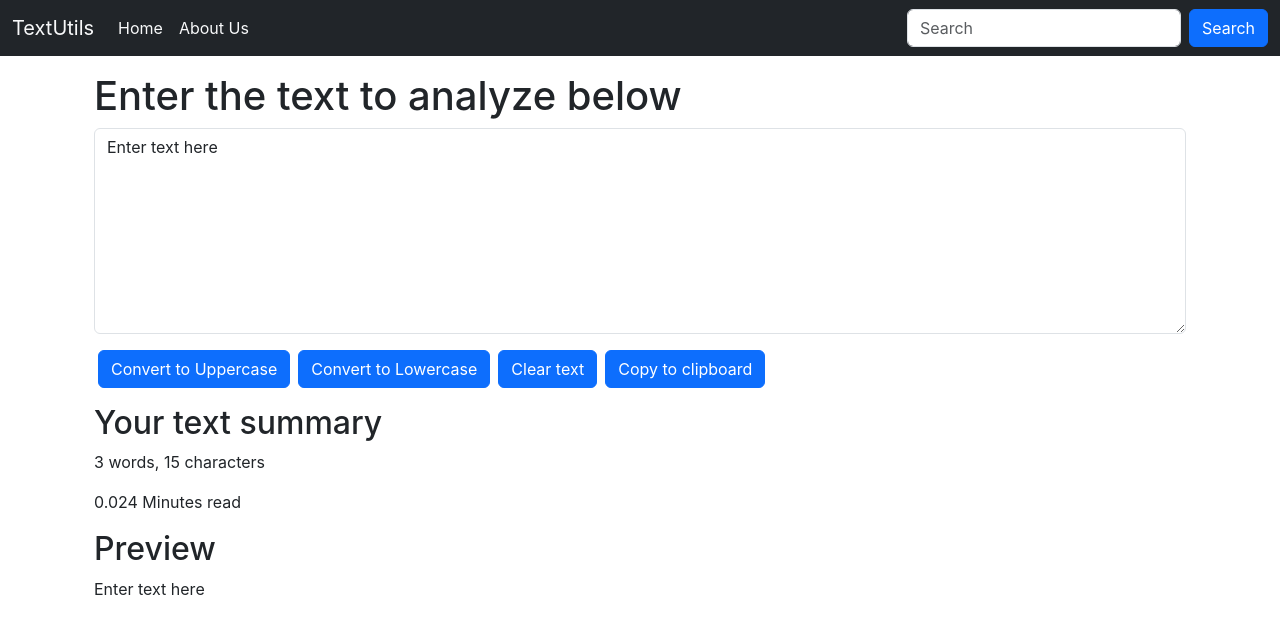
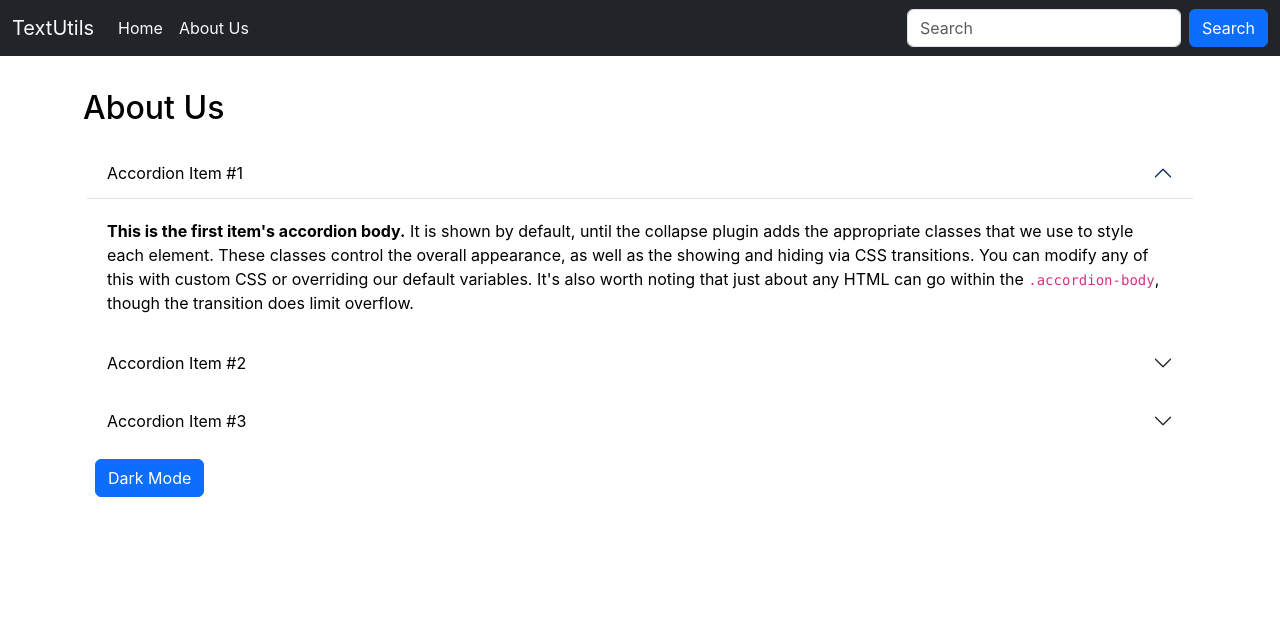
Before and after one commit to sameehana18/TextUtils, a React (Create React App) app: page / in a window 1280 px wide. Shown: the top 634 px of the page. Built offline with nearby package versions, Linux system fonts and the light colour scheme.

Commit message:
made about us page and added dark mode feature using state

```diff
--- a/src/App.js
+++ b/src/App.js
@@ -2,14 +2,16 @@
 import './App.css';
 import Navbar from './components/Navbar';
 import TextForm from './components/TextForm';
+import About from './components/About';
 
 function App() {
   return (
     <>
     <Navbar title="TextUtils" aboutText="About Us"/>
-    <div className="container my-3">
+    {/* <div className="container my-3">
       <TextForm heading="Enter the text to analyze below"/>
-    </div>
+    </div> */}
+    <About />
     </>
   );
 }
--- /dev/null
+++ b/src/components/About.js
@@ -0,0 +1,135 @@
+import React, { useState } from "react";
+
+export default function About() {
+
+  const [myStyle, setMyStyle] =  useState({
+    color: 'black',
+    backgroundColor: 'white',
+    border: '1px solid white'
+  })
+
+  const [btnText, setBtnText] = useState("Dark Mode")
+
+  const toggleStyle = () => {
+    if(myStyle.color === 'black'){
+      setMyStyle({
+        color: 'white',
+        backgroundColor: 'black',
+        border: '2px solid white'
+      })
+      setBtnText("Light Mode")
+    }else {
+      setMyStyle({
+        color: 'black',
+        backgroundColor: 'white'
+      })
+      setBtnText("Dark Mode")
+    }
+  }
+  return (
+    <div className="container my-3" style={myStyle}>
+      <h2 className="my-3">About Us</h2>
+      <div className="accordion" id="accordionExample" style={myStyle}>
+        <div className="accordion-item" style={myStyle}>
+          <h2 className="accordion-header" style={myStyle}>
+            <button
+              className="accordion-button"
+              type="button"
+              data-bs-toggle="collapse"
+              data-bs-target="#collapseOne"
+              aria-expanded="true"
+              aria-controls="collapseOne"
+              style={myStyle}
+            >
+              Accordion Item #1
+            </button>
+          </h2>
+          <div
+            id="collapseOne"
+            className="accordion-collapse collapse show"
+            data-bs-parent="#accordionExample"
+            style={myStyle}
+          >
+            <div className="accordion-body" style={myStyle}>
+              <strong>This is the first item's accordion body.</strong> It is
+              shown by default, until the collapse plugin adds the appropriate
+              classes that we use to style each element. These classes control
+              the overall appearance, as well as the showing and hiding via CSS
+              transitions. You can modify any of this with custom CSS or
+              overriding our default variables. It's also worth noting that just
+              about any HTML can go within the <code>.accordion-body</code>,
+              though the transition does limit overflow.
+            </div>
+          </div>
+        </div>
+        <div className="accordion-item" style={myStyle}>
+          <h2 className="accordion-header" style={myStyle}>
+            <button
+              className="accordion-button collapsed"
+              type="button"
+              data-bs-toggle="collapse"
+              data-bs-target="#collapseTwo"
+              aria-expanded="false"
+              aria-controls="collapseTwo"
+              style={myStyle}
+            >
+              Accordion Item #2
+            </button>
+          </h2>
+          <div
+            id="collapseTwo"
+            className="accordion-collapse collapse"
+            data-bs-parent="#accordionExample"
+            style={myStyle}
+          >
+            <div className="accordion-body" style={myStyle}>
+              <strong>This is the second item's accordion body.</strong> It is
+              hidden by default, until the collapse plugin adds the appropriate
+              classes that we use to style each element. These classes control
+              the overall appearance, as well as the showing and hiding via CSS
+              transitions. You can modify any of this with custom CSS or
+              overriding our default variables. It's also worth noting that just
+              about any HTML can go within the <code>.accordion-body</code>,
+              though the transition does limit overflow.
+            </div>
+          </div>
+        </div>
+        <div className="accordion-item" style={myStyle}>
+          <h2 className="accordion-header" style={myStyle}>
+            <button
+              className="accordion-button collapsed"
+              type="button"
+              data-bs-toggle="collapse"
+              data-bs-target="#collapseThree"
+              aria-expanded="false"
+              aria-controls="collapseThree"
+              style={myStyle}
+            >
+              Accordion Item #3
+            </button>
+          </h2>
+          <div
+            id="collapseThree"
+            className="accordion-collapse collapse"
+            data-bs-parent="#accordionExample"
+            style={myStyle}
+          >
+            <div className="accordion-body" style={myStyle}>
+              <strong>This is the third item's accordion body.</strong> It is
+              hidden by default, until the collapse plugin adds the appropriate
+              classes that we use to style each element. These classes control
+              the overall appearance, as well as the showing and hiding via CSS
+              transitions. You can modify any of this with custom CSS or
+              overriding our default variables. It's also worth noting that just
+              about any HTML can go within the <code>.accordion-body</code>,
+              though the transition does limit overflow.
+            </div>
+          </div>
+        </div>
+      </div>
+      <div className="container my-2">
+        <button onClick={toggleStyle} className="btn btn-primary">{btnText}</button>
+      </div>
+    </div>
+  );
+}
```
